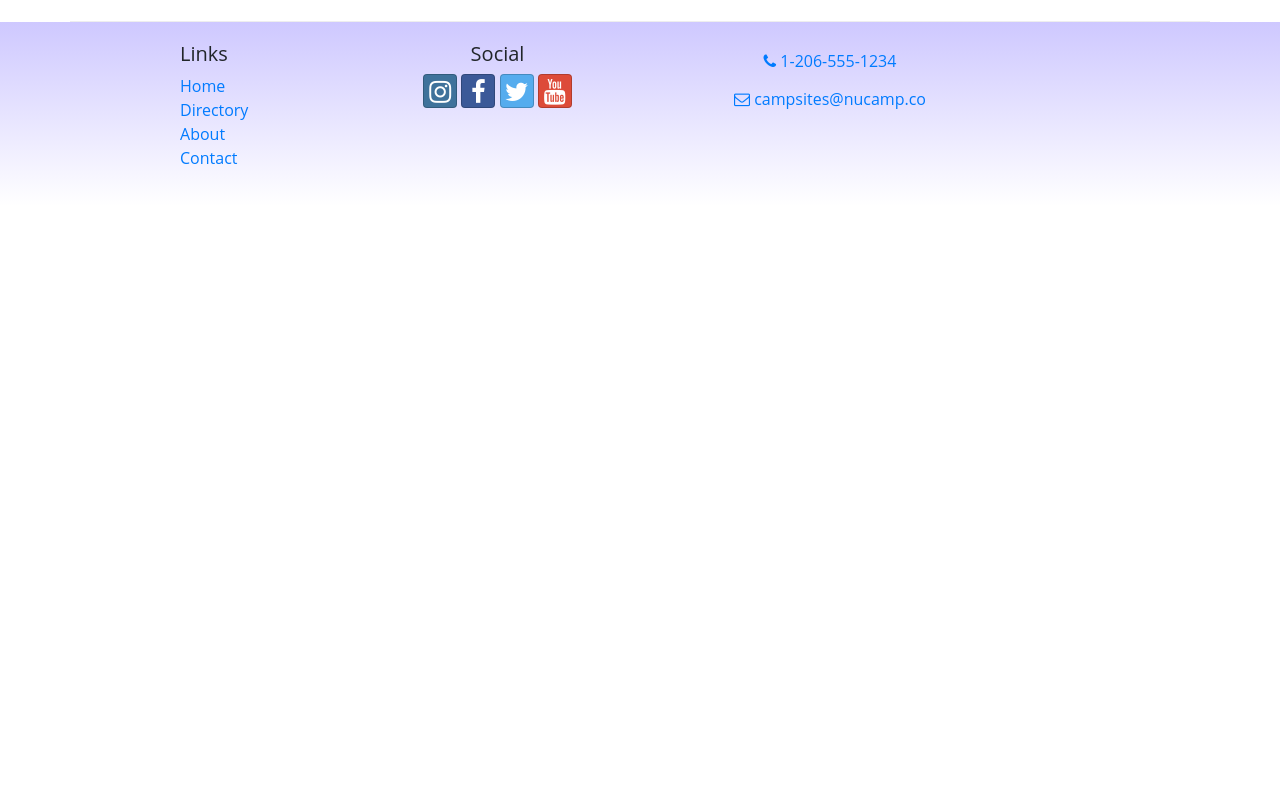
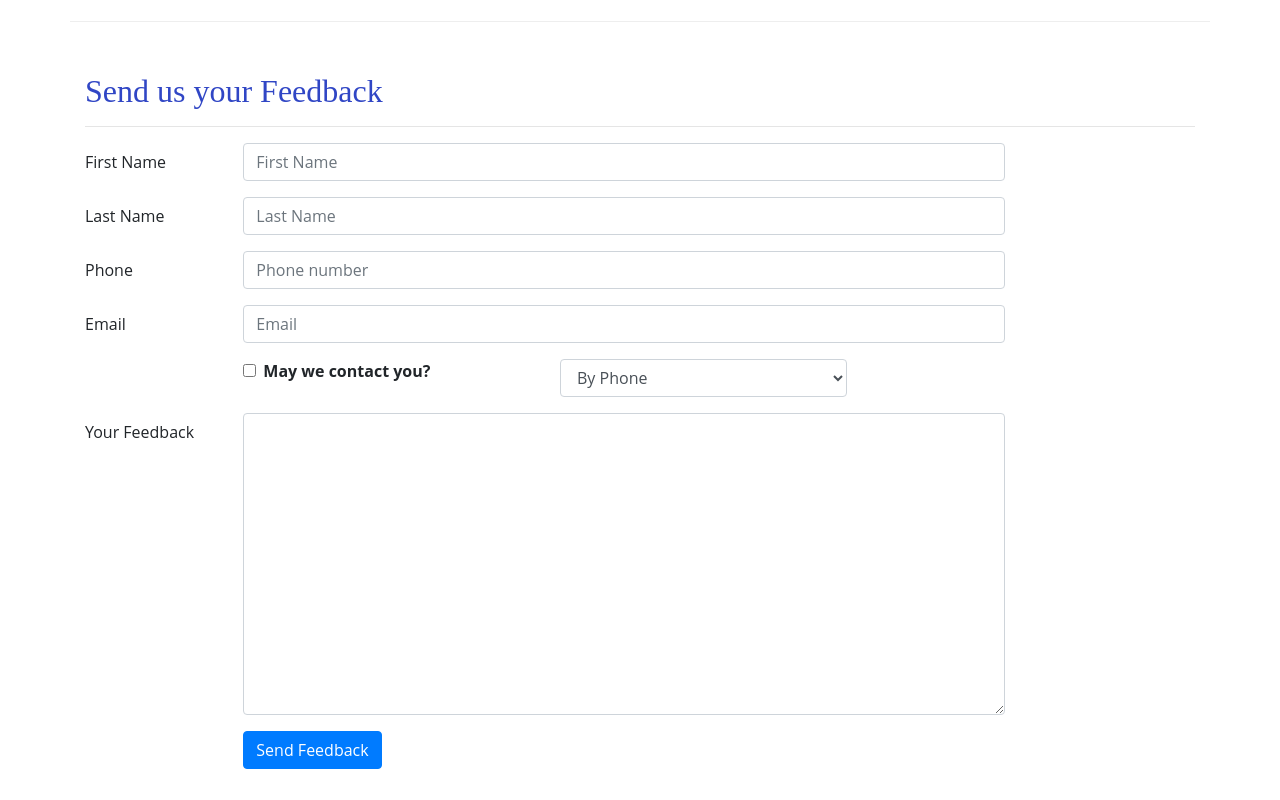
Before and after one commit to Joel-Duggan/nucamp-react, a React (Create React App) app: page /contactus in a window 1280 px wide. Shown: the part 500-1300 px from the top of the page. Before the commit the page ends 800 px from the top, so only its background shows below. Built offline with nearby package versions, Linux system fonts and the light colour scheme.

Commit message:
Controlled Forms

```diff
--- a/src/components/ContactComponent.js
+++ b/src/components/ContactComponent.js
@@ -1,8 +1,42 @@
-import React from 'react';
-import { Breadcrumb, BreadcrumbItem } from 'reactstrap';
+import React, { Component } from 'react';
+import { Breadcrumb, BreadcrumbItem, Button, Form, FormGroup, Label, Input, Col } from 'reactstrap';
 import { Link } from 'react-router-dom';
 
-function Contact(props) {
+class Contact extends Component {
+
+    constructor(props) {
+        super(props);
+
+        this.state = {
+            firstName: '',
+            lastName: '',
+            phoneNum: '',
+            email: '',
+            agree: false,
+            contactType: 'By Phone',
+            feedback: ''
+        };
+
+        this.handleInputChange = this.handleInputChange.bind(this);
+        this.handleSubmit = this.handleSubmit.bind(this);
+    }
+
+    handleInputChange(event) {
+        const target = event.target;
+        const name = target.name;
+        const value = target.type === 'checkbox' ? target.checked : target.value;
+
+        this.setState({
+            [name]: value
+        });
+    }
+
+    handleSubmit(event) {
+        console.log("Current state is: " + JSON.stringify(this.state));
+        alert("Current state is: " + JSON.stringify(this.state));
+        event.preventDefault();
+    }
+    render() {
         return (
             <div className="container">
                 <div className="row">
@@ -29,8 +63,94 @@
                         <a role="button" className="btn btn-link" href="mailto:fakeemail@fakeemail.co"><i className="fa fa-envelope-o" /> campsites@nucamp.co</a>
                     </div>
                 </div>
+
+                <div className="row row-content">
+                    <div className="col-12">
+                        <h2>Send us your Feedback</h2>
+                        <hr />
+                    </div>
+                    <div className="col-md-10">
+                        <Form onSubmit={this.handleSubmit}>
+                            <FormGroup row>
+                                <Label htmlFor="firstName" md={2}>First Name</Label>
+                                <Col md={10}>
+                                    <Input type="text" id="firstName" name="firstName"
+                                        placeholder="First Name"
+                                        value={this.state.firstName}
+                                        onChange={this.handleInputChange} />
+                                </Col>
+                            </FormGroup>
+                            <FormGroup row>
+                                <Label htmlFor="lastName" md={2}>Last Name</Label>
+                                <Col md={10}>
+                                    <Input type="text" id="lastName" name="lastName"
+                                        placeholder="Last Name"
+                                        value={this.state.lastName}
+                                        onChange={this.handleInputChange} />
+                                </Col>
+                            </FormGroup>
+                            <FormGroup row>
+                                <Label htmlFor="phoneNum" md={2}>Phone</Label>
+                                <Col md={10}>
+                                    <Input type="tel" id="phoneNum" name="phoneNum"
+                                        placeholder="Phone number"
+                                        value={this.state.phoneNum}
+                                        onChange={this.handleInputChange} />
+                                </Col>
+                            </FormGroup>
+                            <FormGroup row>
+                                <Label htmlFor="email" md={2}>Email</Label>
+                                <Col md={10}>
+                                    <Input type="email" id="email" name="email"
+                                        placeholder="Email"
+                                        value={this.state.email}
+                                        onChange={this.handleInputChange} />
+                                </Col>
+                            </FormGroup>
+                            <FormGroup row>
+                                <Col md={{size: 4, offset: 2}}>
+                                    <FormGroup check>
+                                        <Label check>
+                                            <Input type="checkbox"
+                                                name="agree"
+                                                checked={this.state.agree}
+                                                onChange={this.handleInputChange} /> {' '}
+                                            <strong>May we contact you?</strong>
+                                        </Label>
+                                    </FormGroup>
+                                </Col>
+                                <Col md={4}>
+                                    <Input type="select" name="contactType"
+                                            value={this.state.contactType}
+                                            onChange={this.handleInputChange}>
+                                        <option>By Phone</option>
+                                        <option>By Email</option>
+                                    </Input>
+                                </Col>
+                            </FormGroup>
+                            <FormGroup row>
+                                <Label htmlFor="feedback" md={2}>Your Feedback</Label>
+                                <Col md={10}>
+                                    <Input type="textarea" id="feedback" name="feedback"
+                                        rows="12"
+                                        value={this.state.feedback}
+                                        onChange={this.handleInputChange}></Input>
+                                </Col>
+                            </FormGroup>
+                            <FormGroup row>
+                                <Col md={{size: 10, offset: 2}}>
+                                    <Button type="submit" color="primary">
+                                        Send Feedback
+                                    </Button>
+                                </Col>
+                            </FormGroup>
+                        </Form>
+                    </div>
+                </div>
             </div>
         );
     }
+}
+
 
 export default Contact;
```
Lines whose indentation alone changed are shown as unchanged.
